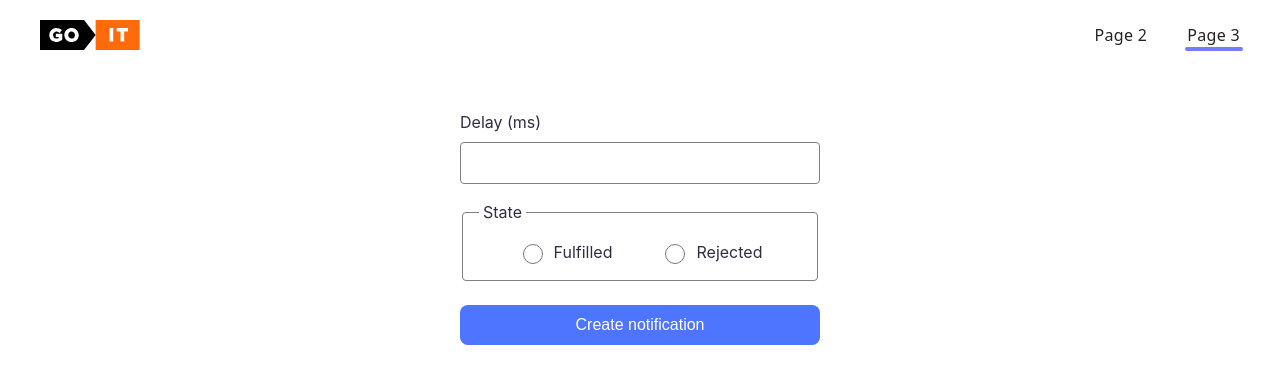
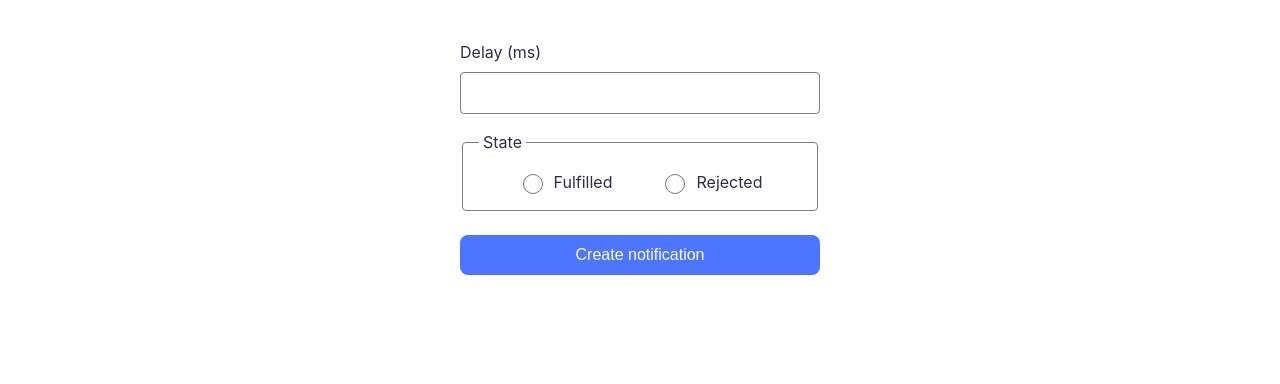
Before and after one commit to ivAn-hrobov6019/goit-js-hw-10, a plain HTML site: page 2-snackbar.html in a window 1280 px wide. Drawn offline with Linux system fonts and the light colour scheme.

Commit message:
Deploying to gh-pages from @ ivAn-hrobov6019/goit-js-hw-10@89c8fca106b271b5deb0bc608a944cf889df67d4 🚀

```diff
--- a/1-timer.js
+++ b/1-timer.js
@@ -1,2 +1,2 @@
-import"./assets/styles-bQ8iFxpl.js";import{f as h,i as y}from"./assets/vendor-BbbuE1sJ.js";const n=document.querySelector("[data-start]"),p=document.querySelector("[data-days]"),S=document.querySelector("[data-hours]"),b=document.querySelector("[data-minutes]"),q=document.querySelector("[data-seconds]"),d=document.querySelector("#datetime-picker");let c=null,s=null;n.disabled=!0;const C={enableTime:!0,time_24hr:!0,defaultDate:new Date,minuteIncrement:1,onClose(e){const t=e[0];console.log(t),t<=new Date?(y.error({message:"Please choose a date in the future",position:"topRight"}),n.disabled=!0,s=null):(n.disabled=!1,s=t)}};h("#datetime-picker",C);n.addEventListener("click",()=>{s&&(n.disabled=!0,d.disabled=!0,c=setInterval(()=>{const t=s-new Date;if(t<=0){clearInterval(c),i({days:0,hours:0,minutes:0,seconds:0}),d.disabled=!1;return}const o=D(t);i(o)},1e3))});function i({days:e,hours:t,minutes:o,seconds:a}){p.textContent=r(e),S.textContent=r(t),b.textContent=r(o),q.textContent=r(a)}function r(e){return String(e).padStart(2,"0")}function D(e){const u=Math.floor(e/864e5),l=Math.floor(e%864e5/36e5),m=Math.floor(e%864e5%36e5/6e4),f=Math.floor(e%864e5%36e5%6e4/1e3);return{days:u,hours:l,minutes:m,seconds:f}}
+import"./assets/modulepreload-polyfill-B5Qt9EMX.js";/* empty css                      */import{f as h,i as y}from"./assets/vendor-BbbuE1sJ.js";const n=document.querySelector("[data-start]"),p=document.querySelector("[data-days]"),S=document.querySelector("[data-hours]"),b=document.querySelector("[data-minutes]"),q=document.querySelector("[data-seconds]"),d=document.querySelector("#datetime-picker");let c=null,s=null;n.disabled=!0;const C={enableTime:!0,time_24hr:!0,defaultDate:new Date,minuteIncrement:1,onClose(e){const t=e[0];console.log(t),t<=new Date?(y.error({message:"Please choose a date in the future",position:"topRight"}),n.disabled=!0,s=null):(n.disabled=!1,s=t)}};h("#datetime-picker",C);n.addEventListener("click",()=>{s&&(n.disabled=!0,d.disabled=!0,c=setInterval(()=>{const t=s-new Date;if(t<=0){clearInterval(c),i({days:0,hours:0,minutes:0,seconds:0}),d.disabled=!1;return}const o=D(t);i(o)},1e3))});function i({days:e,hours:t,minutes:o,seconds:a}){p.textContent=r(e),S.textContent=r(t),b.textContent=r(o),q.textContent=r(a)}function r(e){return String(e).padStart(2,"0")}function D(e){const u=Math.floor(e/864e5),l=Math.floor(e%864e5/36e5),m=Math.floor(e%864e5%36e5/6e4),f=Math.floor(e%864e5%36e5%6e4/1e3);return{days:u,hours:l,minutes:m,seconds:f}}
 //# sourceMappingURL=1-timer.js.map
--- a/2-snackbar.html
+++ b/2-snackbar.html
@@ -6,33 +6,12 @@
     <meta name="viewport" content="width=device-width, initial-scale=1.0" />
     <title>Page 3</title>
     <script type="module" crossorigin src="/goit-js-hw-10/2-snackbar.js"></script>
-    <link rel="modulepreload" crossorigin href="/goit-js-hw-10/assets/styles-bQ8iFxpl.js">
+    <link rel="modulepreload" crossorigin href="/goit-js-hw-10/assets/modulepreload-polyfill-B5Qt9EMX.js">
     <link rel="modulepreload" crossorigin href="/goit-js-hw-10/assets/vendor-BbbuE1sJ.js">
+    <link rel="stylesheet" crossorigin href="/goit-js-hw-10/assets/vendor-CZjNVMTf.css">
     <link rel="stylesheet" crossorigin href="/goit-js-hw-10/assets/styles-DPjrPpxk.css">
-    <link rel="stylesheet" crossorigin href="/goit-js-hw-10/assets/vendor-CZjNVMTf.css">
   </head>
   <body>
-    <header class="header">
-  <div class="container">
-    <nav class="nav">
-      <a class="nav-logo" href="./index.html" aria-label="Site logo">
-        <svg class="nav-logo-icon" width="100" height="30">
-          <use href="/goit-js-hw-10/assets/sprite-E8vg0sBb.svg#logo"></use>
-        </svg>
-      </a>
-      <ul class="nav-list">
-        <li class="nav-item">
-          <a class="nav-link {=$highlight-act}" href="./page-2.html">Page 2</a>
-        </li>
-        <li class="nav-item">
-          <a class="nav-link active" href="./page-3.html">Page 3</a>
-        </li>
-      </ul>
-    </nav>
-  </div>
-</header>
-
-
     <main>
       <form class="form">
         <label>
--- a/2-snackbar.js
+++ b/2-snackbar.js
@@ -1,2 +1,2 @@
-import"./assets/styles-bQ8iFxpl.js";import{i}from"./assets/vendor-BbbuE1sJ.js";const f=document.querySelector(".form");f.addEventListener("submit",e=>{e.preventDefault();const o=e.currentTarget.elements,t=Number(o.delay.value),s=o.state.value;n(t,s).then(r=>{i.success({icon:"",message:`✅ Fulfilled promise in ${r}ms`,position:"topRight",backgroundColor:"#59b17a",titleColor:"#fff",messageColor:"#fff"})}).catch(r=>{i.error({icon:"",message:`❌ Rejected promise in ${r}ms`,position:"topRight",backgroundColor:"#ef4040",titleColor:"#fff",messageColor:"#fff"})}),f.reset()});function n(e,o){return new Promise((t,s)=>{setTimeout(()=>{o==="fulfilled"?t(e):s(e)},e)})}
+import"./assets/modulepreload-polyfill-B5Qt9EMX.js";/* empty css                      */import{i}from"./assets/vendor-BbbuE1sJ.js";const f=document.querySelector(".form");f.addEventListener("submit",e=>{e.preventDefault();const o=e.currentTarget.elements,t=Number(o.delay.value),r=o.state.value;m(t,r).then(s=>{i.success({icon:"",message:`✅ Fulfilled promise in ${s}ms`,position:"topRight",backgroundColor:"#59b17a",titleColor:"#fff",messageColor:"#fff"})}).catch(s=>{i.error({icon:"",message:`❌ Rejected promise in ${s}ms`,position:"topRight",backgroundColor:"#ef4040",titleColor:"#fff",messageColor:"#fff"})}),f.reset()});function m(e,o){return new Promise((t,r)=>{setTimeout(()=>{o==="fulfilled"?t(e):r(e)},e)})}
 //# sourceMappingURL=2-snackbar.js.map
--- a/assets/styles-bQ8iFxpl.js
+++ b/assets/modulepreload-polyfill-B5Qt9EMX.js
@@ -1,2 +1,2 @@
 (function(){const t=document.createElement("link").relList;if(t&&t.supports&&t.supports("modulepreload"))return;for(const e of document.querySelectorAll('link[rel="modulepreload"]'))i(e);new MutationObserver(e=>{for(const r of e)if(r.type==="childList")for(const o of r.addedNodes)o.tagName==="LINK"&&o.rel==="modulepreload"&&i(o)}).observe(document,{childList:!0,subtree:!0});function s(e){const r={};return e.integrity&&(r.integrity=e.integrity),e.referrerPolicy&&(r.referrerPolicy=e.referrerPolicy),e.crossOrigin==="use-credentials"?r.credentials="include":e.crossOrigin==="anonymous"?r.credentials="omit":r.credentials="same-origin",r}function i(e){if(e.ep)return;e.ep=!0;const r=s(e);fetch(e.href,r)}})();
-//# sourceMappingURL=styles-bQ8iFxpl.js.map
+//# sourceMappingURL=modulepreload-polyfill-B5Qt9EMX.js.map
```
Also changed, not shown: 1-timer.html (+3 -3 lines), index.html (+0 -2 lines), assets/sprite-E8vg0sBb.svg (deleted), 4 other files.
